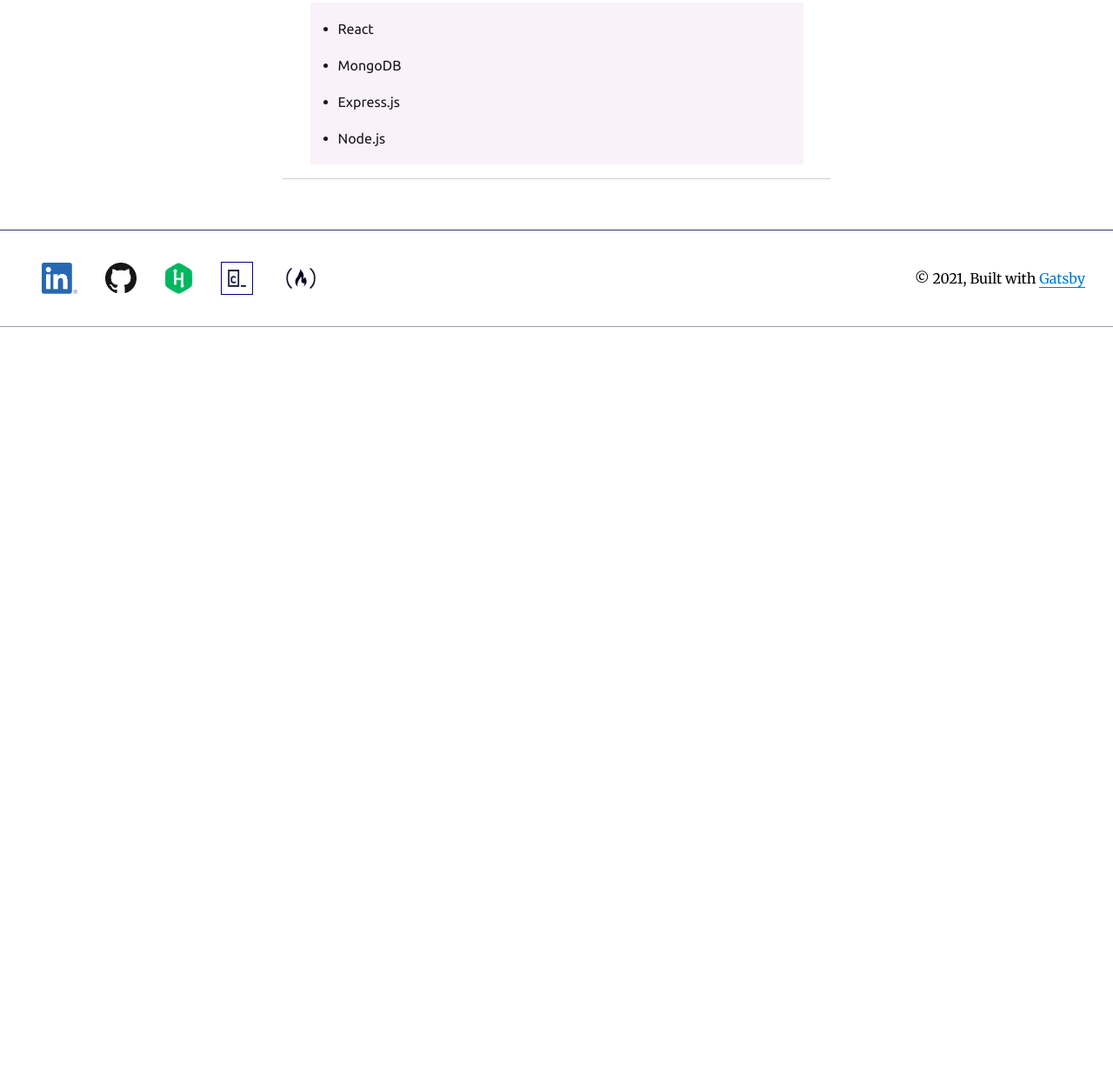
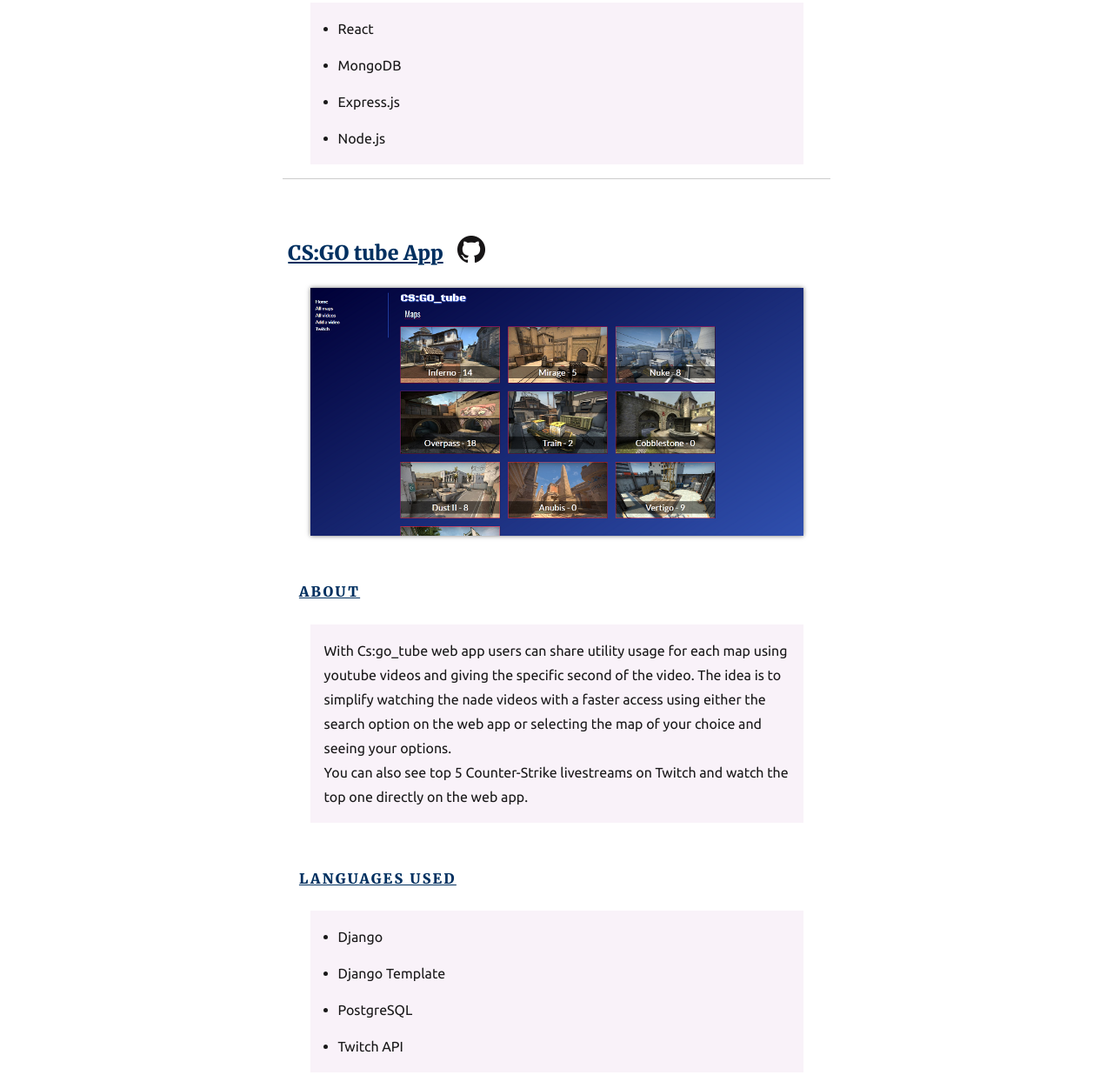
Before and after one commit to voldev8/personal-blog, a Gatsby site: page /projects in a window 1280 px wide. Shown: the part 1227-2463 px from the top of the page at 87% size. Before the commit the page ends 1603 px from the top, so only its background shows below. Built offline with nearby package versions, Linux system fonts and the light colour scheme; Gatsby itself is replaced by a stand-in of ours; some packages are replaced by stand-ins of ours.

Commit message:
csgotube is added to projects

```diff
--- a/content/blog/cheat-python-2/index.md
+++ b/content/blog/cheat-python-2/index.md
@@ -1,5 +1,5 @@
 ---
-title: Cheat-> Python
+title: Cheat-> Python - 2
 date: "2015-05-06"
 description: "Statements"
 ---
--- a/content/blog/cheat-python-3/index.md
+++ b/content/blog/cheat-python-3/index.md
@@ -1,5 +1,5 @@
 ---
-title: Cheat-> Python
+title: Cheat-> Python - 3
 date: "2015-05-06"
 description: "Methods and Functions"
 ---
--- a/content/blog/cheat-python-4/index.md
+++ b/content/blog/cheat-python-4/index.md
@@ -1,5 +1,5 @@
 ---
-title: Cheat-> Python
+title: Cheat-> Python - 4
 date: "2015-05-07"
 description: "Object Oriented Programming"
 ---
--- a/content/blog/cheat-python/index.md
+++ b/content/blog/cheat-python/index.md
@@ -1,5 +1,5 @@
 ---
-title: Cheat-> Python
+title: Cheat-> Python - 1
 date: "2015-05-06"
 description: "Basics"
 ---
--- a/src/pages/projects.js
+++ b/src/pages/projects.js
@@ -69,6 +69,52 @@
               <li>MongoDB</li>
               <li>Express.js</li>
               <li>Node.js</li>
+            </ul>
+          </p>
+        </AppInfo>
+        <hr style={{ margin: `1rem 0` }} />
+      </ProjectFrame>
+      <ProjectFrame>
+        <Heading>
+          <h3>CS:GO tube App</h3>
+          <a
+            href="https://github.com/voldev8/cstube"
+            target="_blank"
+            rel="noreferrer"
+          >
+            <img src="./github.png" alt="github" />
+          </a>
+        </Heading>
+        <AppLink
+          to="https://csgotube.herokuapp.com/"
+          target="_blank"
+          rel="noreferrer"
+        >
+          <img
+            style={{ margin: 0 }}
+            src="./csgotube_screenshot.png"
+            alt="CS:GO_tube App"
+          />
+          <span>View App</span>
+        </AppLink>
+        <AppInfo>
+          <h4>About</h4>
+          <p>
+            With Cs:go_tube web app users can share utility usage for each map using
+            youtube videos and giving the specific second of the video. The idea is to simplify
+            watching the nade videos with a faster access using either the search option on
+            the web app or selecting the map of your choice and seeing your options.
+            <br />
+            You can also see top 5 Counter-Strike livestreams  on Twitch and watch the top one
+            directly on the web app.
+          </p>
+          <h4>Languages used</h4>
+          <p>
+            <ul style={{ paddingLeft: `1rem` }}>
+              <li>Django</li>
+              <li>Django Template</li>
+              <li>PostgreSQL</li>
+              <li>Twitch API</li>
             </ul>
           </p>
         </AppInfo>
```
Also changed, not shown: static/csgotube_screenshot.png (added), 1 other file.
